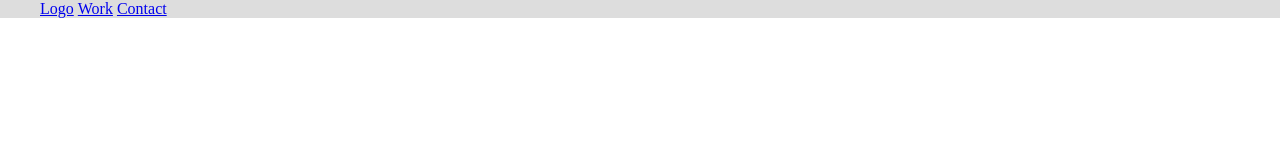
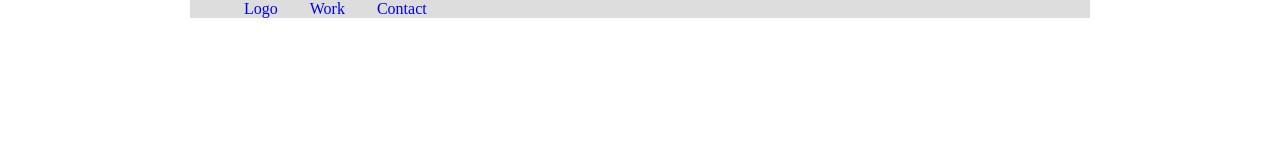
Before and after one commit to adamsubtract/Portfolio, a plain HTML site: page index.html in a window 1280 px wide. Drawn offline with Linux system fonts and the light colour scheme.

```diff
--- a/index.html
+++ b/index.html
@@ -7,12 +7,13 @@
     <title>Portfolio</title>
   </head>
   <body>
-    <nav>
+    <nav class="container">
       <ul>
-        <li><a href="#">Logo</a></li>
+        <li class="logo"><a href="#">Logo</a></li>
         <li><a href="#">Work</a></li>
         <li><a href="#">Contact</a></li>
       </ul>
     </nav>
+    <div class="conatiner"></div>
   </body>
 </html>
--- a/style.css
+++ b/style.css
@@ -4,6 +4,12 @@
 
 body {
   margin: 0;
+}
+
+.container {
+  background-color: #dddddd;
+  max-width: 900px;
+  margin: 0 auto;
 }
 
 ul {
@@ -15,6 +21,7 @@
   display: inline-block;
 }
 
-nav {
-  background-color: #dddddd;
+li a {
+  text-decoration: none;
+  padding: 14px 14px;
 }
```
